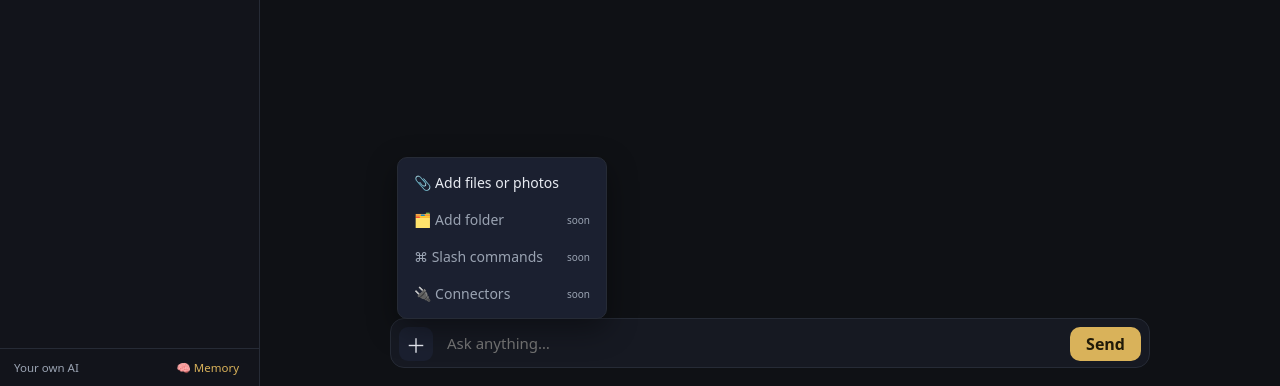
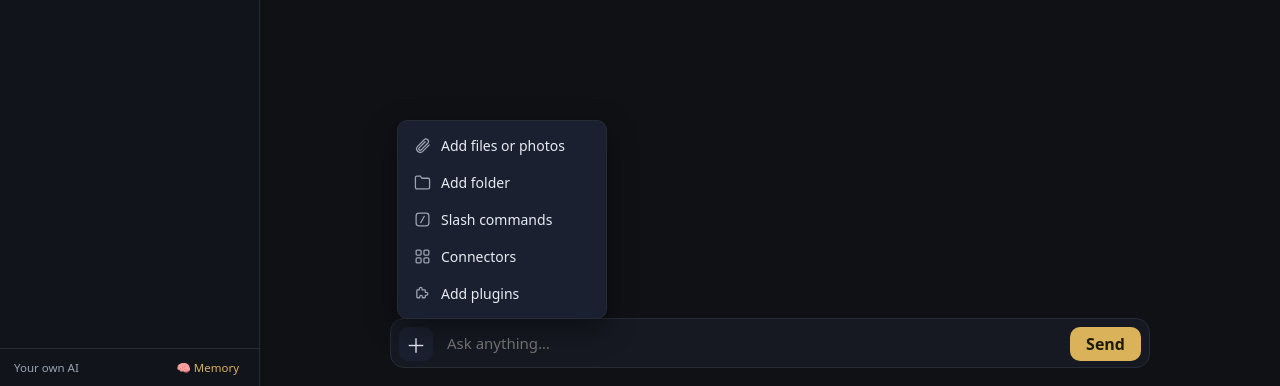
Before and after one commit to sivakumarmedidi64-dotcom/CodeConClave, a website: page public/index.html in a window 1280 px wide. Both pictures are taken after a click on the button "Add files". Shown: the part 414-800 px from the top of the page. Drawn offline with Linux system fonts and the light colour scheme.

Commit message:
feat(ui): + menu like Claude — proper icons, Add files + Add folder working

```diff
--- a/public/index.html
+++ b/public/index.html
@@ -55,6 +55,9 @@
   .menu button{width:100%;text-align:left;display:flex;align-items:center;gap:10px;background:none;border:none;color:var(--fg);font:inherit;font-size:14px;padding:9px 10px;border-radius:8px;cursor:pointer}
   .menu button:hover{background:#223049}.menu button:disabled{color:var(--dim);cursor:default}.menu button:disabled:hover{background:none}
   .menu .soon{margin-left:auto;font-size:10px;color:var(--dim)}
+  .menu button svg{width:17px;height:17px;flex:0 0 auto;color:var(--dim)}
+  .toast{position:fixed;bottom:84px;left:50%;transform:translateX(-50%);background:#223049;border:1px solid var(--line);color:var(--fg);padding:9px 14px;border-radius:10px;font-size:13px;z-index:30;opacity:0;pointer-events:none;transition:opacity .2s}
+  .toast.show{opacity:1}
   textarea{flex:1;min-width:0;resize:none;background:transparent;color:var(--fg);border:none;font:inherit;font-size:15px;padding:8px;max-height:150px}
   textarea:focus{outline:none}
   .send{flex:0 0 auto;cursor:pointer;border:none;border-radius:10px;padding:0 16px;height:34px;font:inherit;font-weight:700;background:var(--gold);color:#201a08}
@@ -76,6 +79,7 @@
     <div class="rail__foot"><span id="footNote">Your own AI</span><button class="memlink" id="memBtn">🧠 Memory</button></div>
   </aside>
   <div class="backdrop" id="backdrop"></div>
+  <div class="toast" id="toast"></div>
 
   <div class="main">
     <div class="top"><button class="burger" id="burger">☰</button><div class="top__title">CODE<b>CON</b>CLAVE AI</div></div>
@@ -85,12 +89,14 @@
       <div class="bar">
         <button class="plus" id="plus" title="Add files">＋</button>
         <div class="menu" id="menu">
-          <button id="addFiles">📎 Add files or photos</button>
-          <button disabled>🗂️ Add folder <span class="soon">soon</span></button>
-          <button disabled>⌘ Slash commands <span class="soon">soon</span></button>
-          <button disabled>🔌 Connectors <span class="soon">soon</span></button>
+          <button id="addFiles"><svg viewBox="0 0 24 24" fill="none" stroke="currentColor" stroke-width="1.8" stroke-linecap="round" stroke-linejoin="round"><path d="M21.44 11.05l-9.19 9.19a5 5 0 0 1-7.07-7.07l9.19-9.19a3.5 3.5 0 0 1 4.95 4.95l-9.2 9.19a2 2 0 0 1-2.83-2.83l8.49-8.48"/></svg> Add files or photos</button>
+          <button id="addFolder"><svg viewBox="0 0 24 24" fill="none" stroke="currentColor" stroke-width="1.8" stroke-linecap="round" stroke-linejoin="round"><path d="M22 19a2 2 0 0 1-2 2H4a2 2 0 0 1-2-2V5a2 2 0 0 1 2-2h5l2 3h9a2 2 0 0 1 2 2z"/></svg> Add folder</button>
+          <button id="slashCmd"><svg viewBox="0 0 24 24" fill="none" stroke="currentColor" stroke-width="1.8" stroke-linecap="round" stroke-linejoin="round"><rect x="3" y="3" width="18" height="18" rx="4"/><line x1="14.5" y1="7.5" x2="9.5" y2="16.5"/></svg> Slash commands</button>
+          <button id="connectors"><svg viewBox="0 0 24 24" fill="none" stroke="currentColor" stroke-width="1.8" stroke-linecap="round" stroke-linejoin="round"><rect x="3" y="3" width="7" height="7" rx="1.5"/><rect x="14" y="3" width="7" height="7" rx="1.5"/><rect x="3" y="14" width="7" height="7" rx="1.5"/><rect x="14" y="14" width="7" height="7" rx="1.5"/></svg> Connectors</button>
+          <button id="addPlugins"><svg viewBox="0 0 24 24" fill="none" stroke="currentColor" stroke-width="1.8" stroke-linecap="round" stroke-linejoin="round"><path d="M4 8a1 1 0 0 1 1-1h2.5V5.5a2 2 0 1 1 4 0V7H15a1 1 0 0 1 1 1v2.5h1.5a2 2 0 1 1 0 4H16V17a1 1 0 0 1-1 1h-3v-1.5a2 2 0 1 0-4 0V18H5a1 1 0 0 1-1-1z"/></svg> Add plugins</button>
         </div>
         <input type="file" id="fileInput" multiple accept=".txt,.md,.csv,.json,.js,.ts,.py,.html,.css,.pdf,.log,.xml,.yml,.yaml,image/*" style="display:none" />
+        <input type="file" id="folderInput" webkitdirectory directory multiple style="display:none" />
         <textarea id="input" rows="1" placeholder="Ask anything…"></textarea>
         <button class="send" id="send">Send</button>
       </div>
@@ -143,7 +149,14 @@
     }
     try{ const t=await file.text(); return {name:file.name, text:t.slice(0,40000)}; }catch{ return {name:file.name, text:'(Could not read this file.)'}; }
   }
-  async function handleFiles(list){ for(const f of Array.from(list).slice(0,5)){ const r=await readFile(f); pending.push(r); } renderFiles(); }
+  const TEXTY=/\.(txt|md|csv|json|js|ts|jsx|tsx|py|html|css|log|xml|ya?ml|java|c|cpp|h|go|rs|rb|php|sh|sql|ini|env|toml)$/i;
+  async function handleFiles(list, folder){
+    let arr=Array.from(list);
+    if(folder) arr=arr.filter(f=>TEXTY.test(f.name)||/\.pdf$/i.test(f.name));
+    for(const f of arr.slice(0, folder?12:5)){ const r=await readFile(f); pending.push(r); }
+    if(folder && arr.length===0) toast('No readable text files in that folder.');
+    renderFiles();
+  }
 
   // ---- memory ----
   function captureMemory(text){
@@ -203,9 +216,15 @@
   $('newBtn').onclick=newChat; sendBtn.onclick=send;
   $('burger').onclick=()=>document.body.classList.toggle('open'); $('backdrop').onclick=closeRail;
   $('memBtn').onclick=showMemory;
+  function toast(msg){ const t=$('toast'); t.textContent=msg; t.classList.add('show'); clearTimeout(toast._t); toast._t=setTimeout(()=>t.classList.remove('show'),2600); }
   $('plus').onclick=(e)=>{ e.stopPropagation(); $('menu').classList.toggle('open'); };
   $('addFiles').onclick=()=>{ $('menu').classList.remove('open'); $('fileInput').click(); };
+  $('addFolder').onclick=()=>{ $('menu').classList.remove('open'); $('folderInput').click(); };
+  $('slashCmd').onclick=()=>{ $('menu').classList.remove('open'); toast('Slash commands — coming next 🙂'); };
+  $('connectors').onclick=()=>{ $('menu').classList.remove('open'); toast('Connectors (Gmail, Slack…) — coming next 🙂'); };
+  $('addPlugins').onclick=()=>{ $('menu').classList.remove('open'); toast('Plugins — coming next 🙂'); };
   $('fileInput').onchange=(e)=>{ handleFiles(e.target.files); e.target.value=''; };
+  $('folderInput').onchange=(e)=>{ handleFiles(e.target.files, true); e.target.value=''; };
   document.addEventListener('click',()=>$('menu').classList.remove('open'));
   input.addEventListener('keydown',(e)=>{ if(e.key==='Enter'&&!e.shiftKey){ e.preventDefault(); send(); } });
   input.addEventListener('input',()=>{ input.style.height='auto'; input.style.height=Math.min(input.scrollHeight,150)+'px'; });
```
